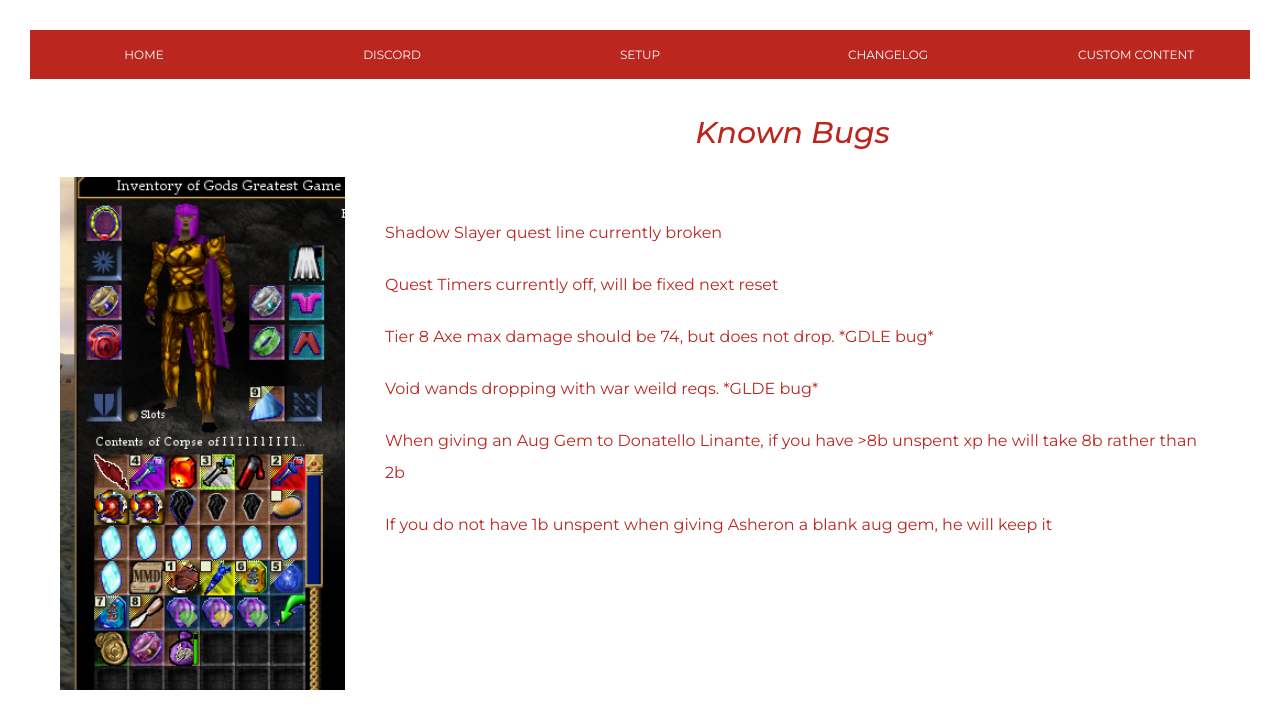
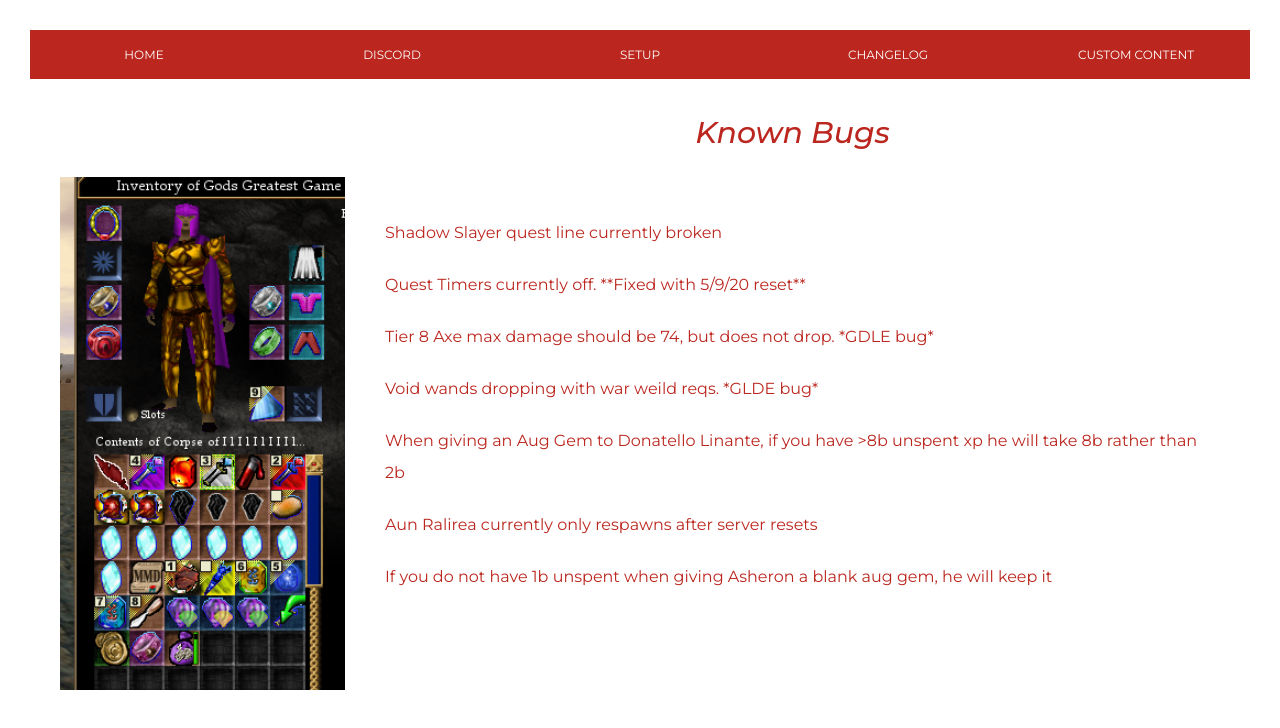
Before and after one commit to Derek42588/riptideSite, a React (Create React App) app: page /bugs in a window 1280 px wide. Shown: the top 728 px of the page. Built offline with nearby package versions, Linux system fonts and the light colour scheme.

Commit message:
more bug fixes

```diff
--- a/src/components/Wiki/Articles/Bugs.js
+++ b/src/components/Wiki/Articles/Bugs.js
@@ -11,10 +11,11 @@ const bugs = () => {
             <div className="wiki__content-box__article__info">
             <ul className="wiki__content-box__article__info__list wiki__content-box__article__info__list--bugs">
                 <li className="wiki__content-box__article__info__list__item wiki__content-box__article__info__list__item--bugs--1">Shadow Slayer quest line currently broken</li>
-                <li className="wiki__content-box__article__info__list__item wiki__content-box__article__info__list__item--bugs--2">Quest Timers currently off, will be fixed next reset</li>
+                <li className="wiki__content-box__article__info__list__item wiki__content-box__article__info__list__item--bugs--2">Quest Timers currently off.  **Fixed with 5/9/20 reset**</li>
                 <li className="wiki__content-box__article__info__list__item wiki__content-box__article__info__list__item--bugs--3">Tier 8 Axe max damage should be 74, but does not drop.  *GDLE bug*</li>
                 <li className="wiki__content-box__article__info__list__item wiki__content-box__article__info__list__item--bugs--3">Void wands dropping with war weild reqs.  *GLDE bug*</li>
                 <li className="wiki__content-box__article__info__list__item wiki__content-box__article__info__list__item--bugs--3">When giving an Aug Gem to Donatello Linante, if you have >8b unspent xp he will take 8b rather than 2b</li>
+                <li className="wiki__content-box__article__info__list__item wiki__content-box__article__info__list__item--bugs--3">Aun Ralirea currently only respawns after server resets</li>
                 <li className="wiki__content-box__article__info__list__item wiki__content-box__article__info__list__item--bugs--3">If you do not have 1b unspent when giving Asheron a blank aug gem, he will keep it</li>
 
             </ul>
```
